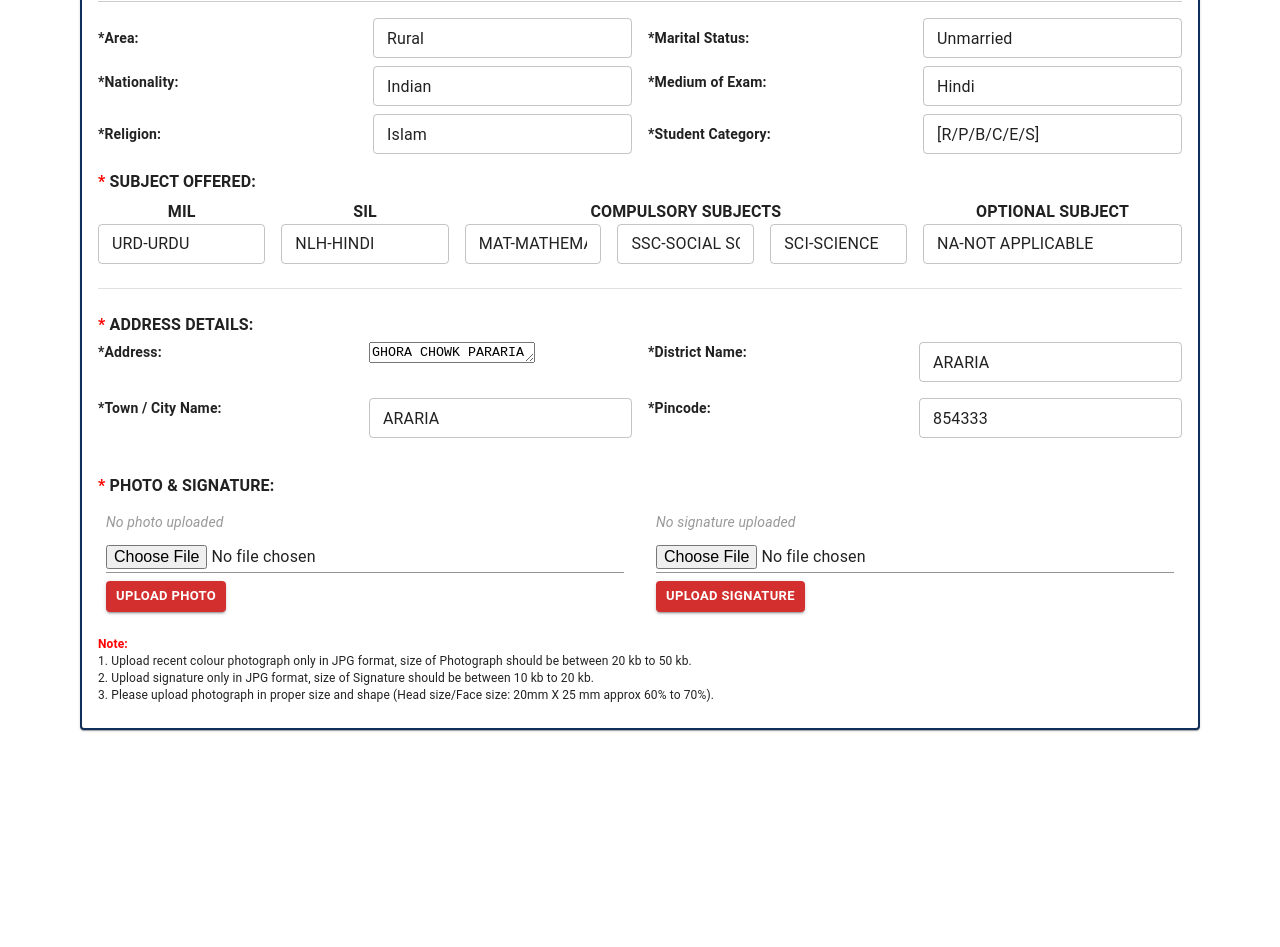
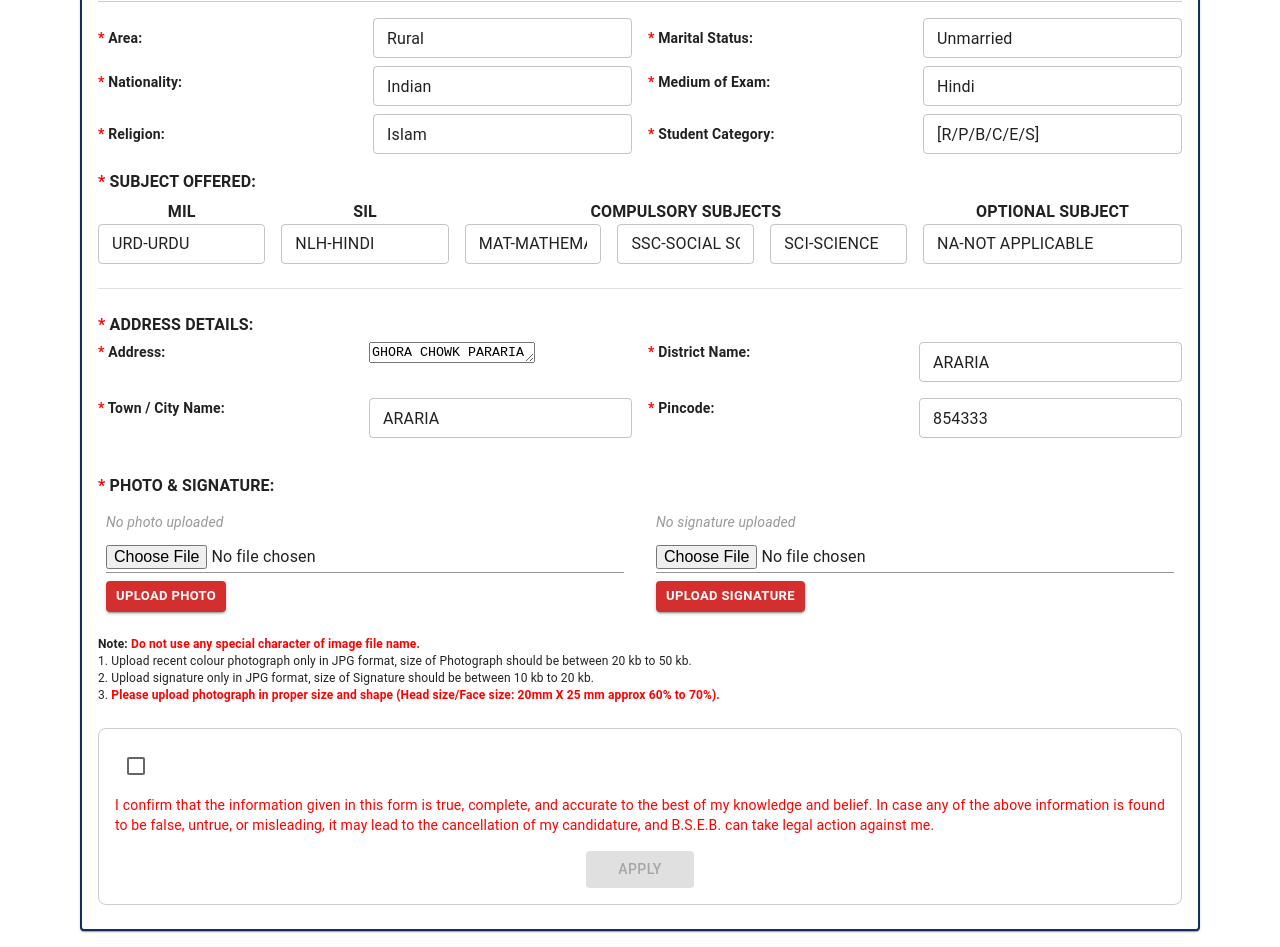
Before and after one commit to BADAL-VARSHNEY/bihar-board-compartmental, a React (Vite) app: page /personal-details in a window 1280 px wide. Shown: the part 820-1767 px from the top of the page. Before the commit the page ends 1566 px from the top, so only its background shows below. Built offline with nearby package versions, Linux system fonts and the light colour scheme.

Commit message:
add buitton

```diff
--- a/src/components/PersonalDetails.jsx
+++ b/src/components/PersonalDetails.jsx
@@ -37,6 +37,20 @@ function PersonalDetails() {
     const file = event.target.files[0];
     if (file) {
       setSignature(URL.createObjectURL(file));
+    }
+  };
+
+  const [checked, setChecked] = useState(false);
+
+  const handleCheckboxChange = (event) => {
+    setChecked(event.target.checked);
+  };
+
+  const handleApplyClick = () => {
+    if (checked) {
+      alert("Form submitted successfully!");
+    } else {
+      alert("Please check the confirmation box before applying.");
     }
   };
   return (
@@ -274,21 +288,21 @@ function PersonalDetails() {
                       fontWeight="bold"
                       sx={{ mb: 3 }}
                     >
-                      *Area:
+                      <b style={{ color: "red" }}>* </b>Area:
                     </Typography>
                     <Typography
                       variant="body2"
                       fontWeight="bold"
                       sx={{ mb: 3 }}
                     >
-                      *Nationality:
+                      <b style={{ color: "red" }}>* </b>Nationality:
                     </Typography>
                     <Typography
                       variant="body2"
                       fontWeight="bold"
                       sx={{ mt: 4 }}
                     >
-                      *Religion:
+                      <b style={{ color: "red" }}>* </b>Religion:
                     </Typography>
                   </Grid>
 
@@ -316,21 +330,21 @@ function PersonalDetails() {
                       fontWeight="bold"
                       sx={{ mb: 3 }}
                     >
-                      *Marital Status:
+                      <b style={{ color: "red" }}>* </b>Marital Status:
                     </Typography>
                     <Typography
                       variant="body2"
                       fontWeight="bold"
                       sx={{ mb: 3 }}
                     >
-                      *Medium of Exam:
+                      <b style={{ color: "red" }}>* </b>Medium of Exam:
                     </Typography>
                     <Typography
                       variant="body2"
                       fontWeight="bold"
                       sx={{ mt: 4 }}
                     >
-                      *Student Category:
+                      <b style={{ color: "red" }}>* </b>Student Category:
                     </Typography>
                   </Grid>
 
@@ -527,7 +541,7 @@ function PersonalDetails() {
                     <Grid container spacing={1}>
                       <Grid item size={6}>
                         <Typography variant="body2" fontWeight="bold">
-                          *Address:
+                          <b style={{ color: "red" }}>* </b>Address:
                         </Typography>
                       </Grid>
                       <Grid item size={6}>
@@ -543,7 +557,7 @@ function PersonalDetails() {
                     <Grid container spacing={1}>
                       <Grid item size={6}>
                         <Typography variant="body2" fontWeight="bold">
-                          *District Name:
+                          <b style={{ color: "red" }}>* </b>District Name:
                         </Typography>
                       </Grid>
                       <Grid item size={6}>
@@ -559,7 +573,7 @@ function PersonalDetails() {
                     <Grid container spacing={1}>
                       <Grid item size={6}>
                         <Typography variant="body2" fontWeight="bold">
-                          *Town / City Name:
+                          <b style={{ color: "red" }}>* </b>Town / City Name:
                         </Typography>
                       </Grid>
                       <Grid item size={6}>
@@ -575,7 +589,7 @@ function PersonalDetails() {
                     <Grid container spacing={1}>
                       <Grid item size={6}>
                         <Typography variant="body2" fontWeight="bold">
-                          *Pincode:
+                          <b style={{ color: "red" }}>* </b>Pincode:
                         </Typography>
                       </Grid>
                       <Grid item size={6}>
@@ -693,12 +707,14 @@ function PersonalDetails() {
                   <Typography
                     variant="body2"
                     sx={{
-                      color: "red",
                       fontSize: "12px",
                       fontWeight: "bold",
                     }}
                   >
-                    Note:
+                    Note:{" "}
+                    <b style={{ color: "red" }}>
+                      Do not use any special character of image file name.
+                    </b>
                   </Typography>
                   <Typography variant="body2" sx={{ fontSize: "12px" }}>
                     1. Upload recent colour photograph only in JPG format, size
@@ -709,9 +725,66 @@ function PersonalDetails() {
                     should be between 10 kb to 20 kb.
                   </Typography>
                   <Typography variant="body2" sx={{ fontSize: "12px" }}>
-                    3. Please upload photograph in proper size and shape (Head
-                    size/Face size: 20mm X 25 mm approx 60% to 70%).
+                    3.{" "}
+                    <b style={{ color: "red" }}>
+                      Please upload photograph in proper size and shape (Head
+                      size/Face size: 20mm X 25 mm approx 60% to 70%).
+                    </b>
                   </Typography>
+                </Box>
+              </Box>
+              <Box
+                sx={{
+                  p: 2,
+                  mt: 3,
+                  border: "1px solid #ccc",
+                  borderRadius: "8px",
+                  textAlign: "center",
+                }}
+              >
+                <Grid container alignItems="center" spacing={1}>
+                  {/* Checkbox Section */}
+                  <Grid item>
+                    <Checkbox
+                      checked={checked}
+                      onChange={handleCheckboxChange}
+                      color="primary"
+                    />
+                  </Grid>
+
+                  {/* Confirmation Text */}
+                  <Grid item xs>
+                    <Typography
+                      variant="body2"
+                      sx={{
+                        color: "red",
+                        fontSize: "14px",
+                        textAlign: "justify",
+                      }}
+                    >
+                      I confirm that the information given in this form is true,
+                      complete, and accurate to the best of my knowledge and
+                      belief. In case any of the above information is found to
+                      be false, untrue, or misleading, it may lead to the
+                      cancellation of my candidature, and B.S.E.B. can take
+                      legal action against me.
+                    </Typography>
+                  </Grid>
+                </Grid>
+
+                {/* Apply Button */}
+                <Box sx={{ mt: 2 }}>
+                  <Button
+                    variant="contained"
+                    color="success"
+                    onClick={handleApplyClick}
+                    disabled={!checked} // Button is disabled until checkbox is checked
+                    sx={{
+                      px: 4,
+                    }}
+                  >
+                    Apply
+                  </Button>
                 </Box>
               </Box>
             </CardContent>
```
